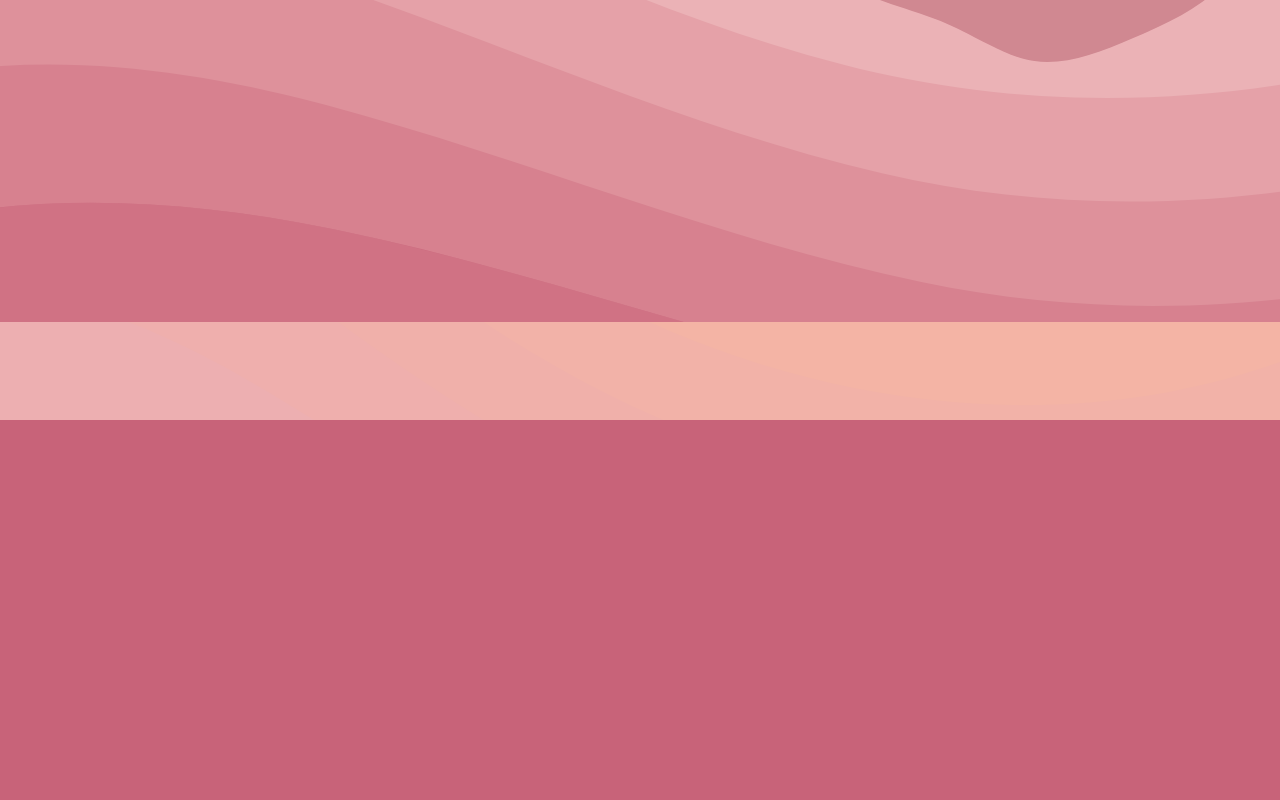
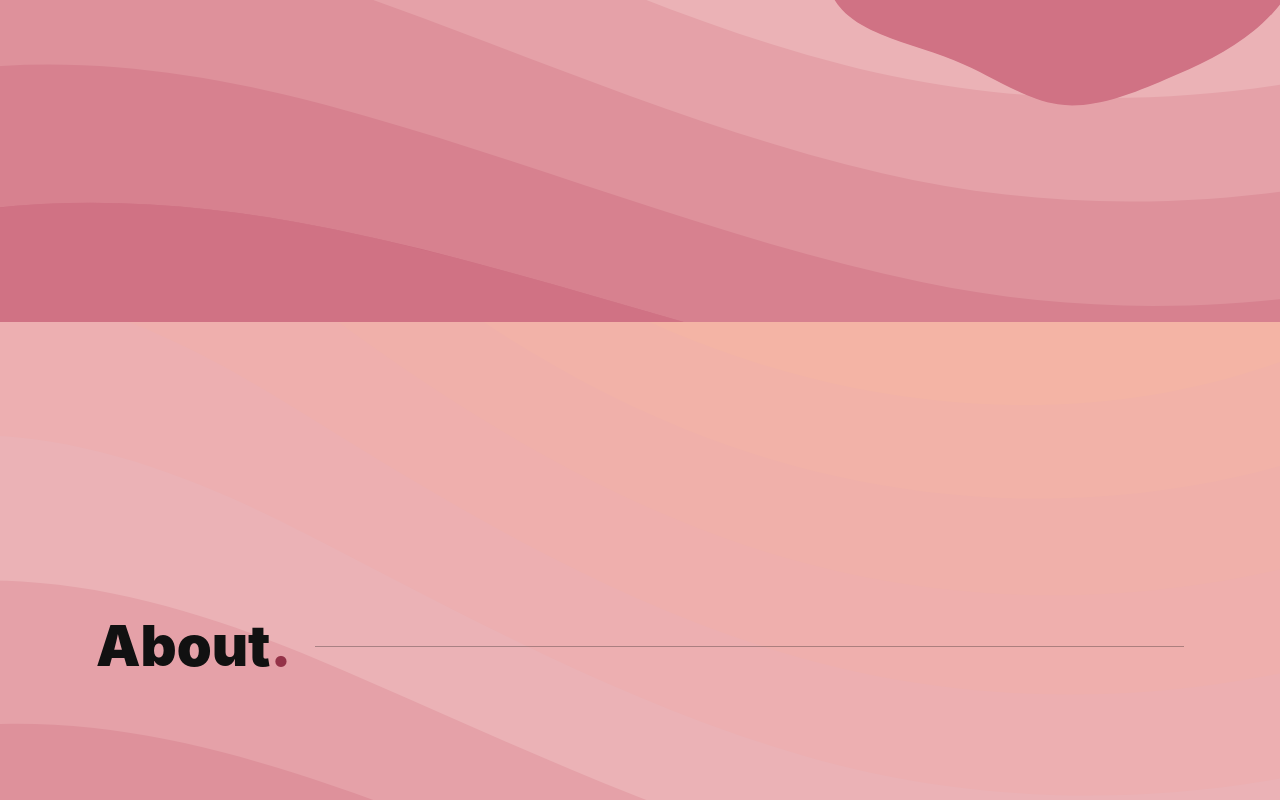
Before and after one commit to carolarruda/personal, a React (Create React App) app: page / in a window 1280 px wide. Shown: the part 478-1278 px from the top of the page. Before the commit the page ends 898 px from the top, so only its background shows below. Built offline with nearby package versions, Linux system fonts and the light colour scheme.

Commit message:
added about section

```diff
--- /dev/null
+++ b/src/components/About/About.js
@@ -0,0 +1,12 @@
+import SectionTitle from "../SectionTitles/SectionTitle"
+
+const About = ()=> {
+    return (
+        <section  className={`section-wrapper`}>
+        <SectionTitle title={"About"} dir={'l'}/>
+        </section>
+
+    )
+}
+
+export default About
--- a/src/components/Hero/Hero.js
+++ b/src/components/Hero/Hero.js
@@ -6,7 +6,7 @@ const Hero = () => {
     <section className={`section-wrapper ${classes.hero}`}>
       <div className={classes.heroContainer}>
         <div className={classes.heroBackground}>
-          <Bloby width={"500px"} />
+          <Bloby width={"550px"} />
         </div>
 
         <h1 className={classes.presentation}>
--- /dev/null
+++ b/src/components/SectionTitles/SectionTitle.js
@@ -0,0 +1,25 @@
+ import classes from './SectionTitle.module.scss'
+ interface Props {
+    title: string;
+    dir?: "l" | "r";
+  }
+const SectionTitle = ( { title, dir}: Props ) => {
+  return (
+    <div
+    className={classes.sectionHeader}
+    style={{ flexDirection: dir === "r" ? "row" : "row-reverse" }}
+  >
+    <div className={classes.line} />
+    <h3>
+
+        <span className={classes.title}>
+          {title}
+          <span>.</span>
+        </span>
+
+    </h3>
+  </div>
+  );
+};
+
+export default SectionTitle;
--- /dev/null
+++ b/src/components/SectionTitles/SectionTitle.module.scss
@@ -0,0 +1,27 @@
+.sectionHeader {
+    display: flex;
+    align-items: center;
+    gap: 2.4rem;
+    margin-bottom: 2.4rem;
+  }
+
+  .title {
+    font-size: var(--text-xl);
+    font-weight: 900;
+    text-align: end;
+
+    span {
+      color: var(--brand2);
+    }
+
+    @media (max-width: 768px) {
+      font-size: var(--text-lg);
+    }
+  }
+
+  .line {
+    width: 100%;
+    height: 1px;
+    background: var(--text);
+    opacity: 0.3;
+  }
--- a/src/pages/Main.js
+++ b/src/pages/Main.js
@@ -1,12 +1,13 @@
 import NavBar from "../components/NavBar/NavBar";
 import Hero from "../components/Hero/Hero";
+import About from '../components/About/About'
 
 const Main = () => {
   return (
     <div className="main-grid">
       <NavBar />
       <Hero />
-
+<About/>
     </div>
   );
 };
--- a/src/styles/global.css
+++ b/src/styles/global.css
@@ -8,7 +8,7 @@
 
   --text: rgb(17, 17, 17);
 
-  --brand: rgb(208, 136, 145);
+  --brand: rgb(208, 114, 132);
   --brand2: rgb(149, 50, 72);
 
 
```
